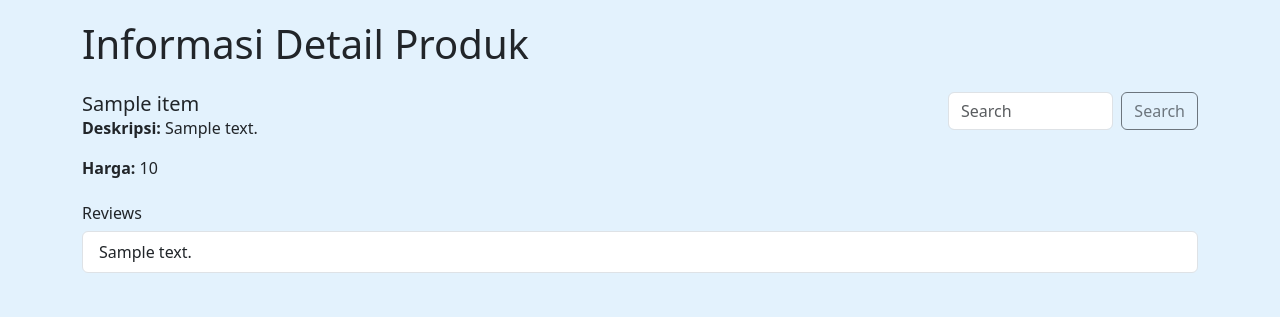
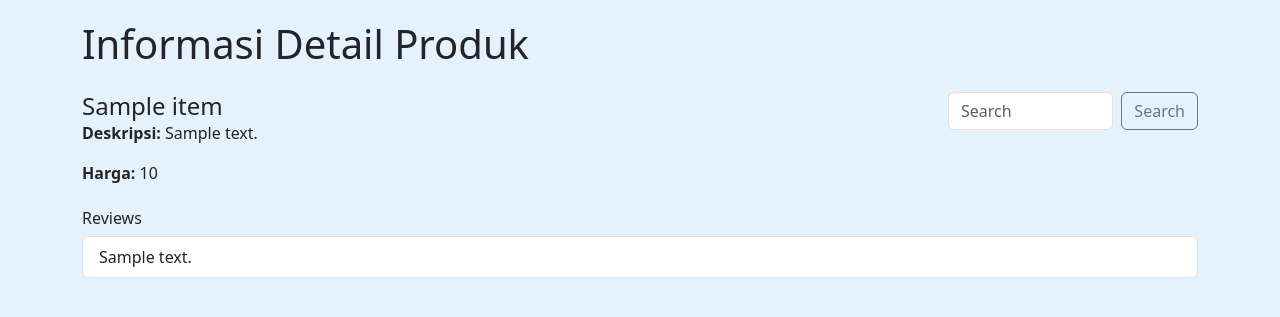
Before and after one commit to Zahrahfzhm/Tugas-Besar-IAE-Kelompok-1, a Flask app: page /products/1 in a window 1280 px wide. Shown: the part 56-373 px from the top of the page. Run offline with Flask 3, Linux system fonts and the light colour scheme; a database or web service that is not in the repository returns one stand-in record (values such as "Sample title"); data that the repository does not hold is empty.

Commit message:
no message

```diff
--- a/MainApp/Templates/index.html
+++ b/MainApp/Templates/index.html
@@ -55,7 +55,7 @@
         </form>
 
         <div class="card-body" style="margin-top: 10px;">
-            <h5 class="card-title" >{{info['title_book']}}</h5>
+            <h4 class="card-title" >{{info['title_book']}}</h4>
             <p class="card-text"><b>Deskripsi:</b> {{info['description']}}</p>
         <p class="card-text"><b>Harga:</b> {{info['price']}}</p>
         </div>
```
